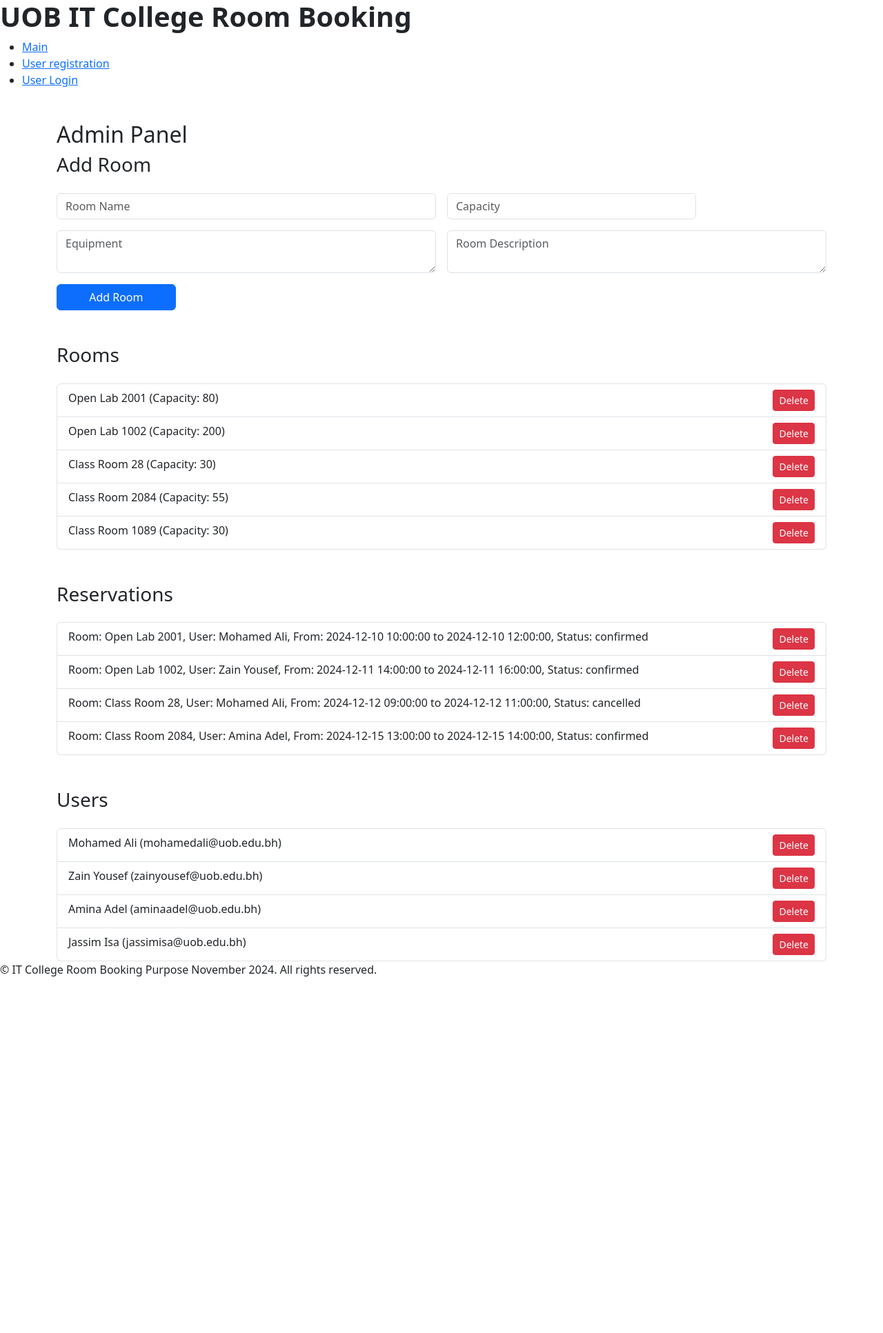
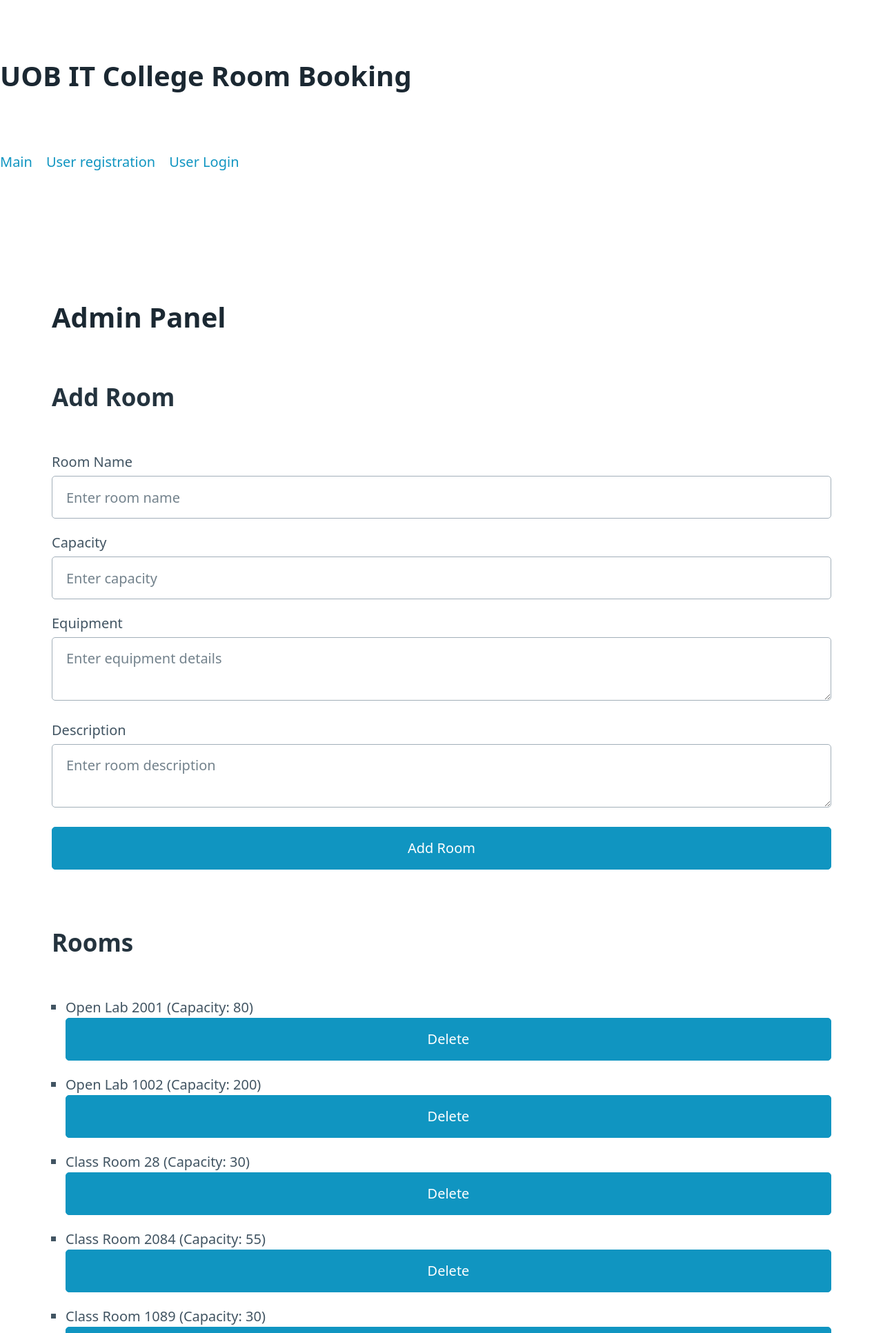
Before and after one commit to Rawan52c/ITCS333_Project, a PHP site: page /admin.php in a window 1280 px wide. Shown: the top 1933 px of the page at 69% size. Before the commit the page ends 1416 px from the top, so only its background shows below. Run offline with PHP 8.4, Linux system fonts and the light colour scheme; a user stored in the database is signed in; data comes from the database, SQL or seed files in the repository.

Commit message:
Update admin.php

```diff
--- a/admin.php
+++ b/admin.php
@@ -65,95 +65,122 @@
 $rooms = fetchAll("SELECT * FROM rooms");
 $reservations = fetchAll("SELECT r.name AS room_name, u.name AS user_name, res.start_time, res.end_time, res.status, res.id AS reservation_id FROM reservations res JOIN rooms r ON res.room_id = r.id JOIN users u ON res.user_id = u.id");
 $users = fetchAll("SELECT * FROM users");
-
 ?>
-
 <!DOCTYPE html>
 <html lang="en">
 <head>
     <meta charset="UTF-8">
     <meta name="viewport" content="width=device-width, initial-scale=1.0">
     <title>Admin Panel</title>
-    <link href="https://cdn.jsdelivr.net/npm/bootstrap@5.3.0-alpha3/dist/css/bootstrap.min.css" rel="stylesheet">
-    <link href="css/main.css" rel="stylesheet">
+    <link rel="stylesheet" href="https://unpkg.com/@picocss/pico@1.5.10/css/pico.min.css"> <!-- Pico.css CDN -->
 </head>
 <body>
 
-<?php include 'header.php'; ?>  <!-- Include the header here -->
+<?php include 'header.php'; ?> <!-- Include the header -->
 
-<div class="container mt-5">
-    <h2>Admin Panel</h2>
+<main class="container">
+    <h1>Admin Panel</h1>
 
     <!-- Display messages -->
     <?php if (isset($message)): ?>
-        <div class="alert alert-success" role="alert">
+        <article class="alert success">
             <?= htmlspecialchars($message) ?>
-        </div>
+        </article>
     <?php elseif (isset($error)): ?>
-        <div class="alert alert-danger" role="alert">
+        <article class="alert error">
             <?= htmlspecialchars($error) ?>
-        </div>
+        </article>
     <?php endif; ?>
 
     <!-- Add Room Form -->
-    <h3>Add Room</h3>
-    <form method="post" class="mt-4">
-        <div class="row g-3">
-            <div class="col-md-6">
-                <input type="text" class="form-control" name="name" placeholder="Room Name" required>
-            </div>
-            <div class="col-md-4">
-                <input type="number" class="form-control" name="capacity" placeholder="Capacity" required>
-            </div>
-            <div class="col-md-6">
-                <textarea class="form-control" name="equipment" placeholder="Equipment"></textarea>
-            </div>
-            <div class="col-md-6">
-                <textarea class="form-control" name="description" placeholder="Room Description"></textarea>
-            </div>
-            <div class="col-md-2">
-                <button type="submit" name="add_room" class="btn btn-primary w-100">Add Room</button>
-            </div>
-        </div>
+    <section>
+        <h2>Add Room</h2>
+        <form method="post">
+            <label for="name">Room Name</label>
+            <input type="text" id="name" name="name" placeholder="Enter room name" required>
+
+            <label for="capacity">Capacity</label>
+            <input type="number" id="capacity" name="capacity" placeholder="Enter capacity" required>
+
+            <label for="equipment">Equipment</label>
+            <textarea id="equipment" name="equipment" placeholder="Enter equipment details"></textarea>
+
+            <label for="description">Description</label>
+            <textarea id="description" name="description" placeholder="Enter room description"></textarea>
+
+            <button type="submit" name="add_room">Add Room</button>
         </form>
+    </section>
 
     <!-- List of Rooms -->
-    <h3 class="mt-5">Rooms</h3>
-    <ul class="list-group mt-4">
+    <section>
+        <h2>Rooms</h2>
+        <ul>
             <?php foreach ($rooms as $room): ?>
-            <li class="list-group-item d-flex justify-content-between">
+                <li>
                     <?= htmlspecialchars($room['name']) ?> (Capacity: <?= $room['capacity'] ?>)
-                <a href="?delete_room=<?= $room['id'] ?>" class="btn btn-danger btn-sm">Delete</a>
+                    <button class="delete-room" data-id="<?= $room['id'] ?>">Delete</button>
                 </li>
             <?php endforeach; ?>
         </ul>
+    </section>
 
     <!-- List of Reservations -->
-    <h3 class="mt-5">Reservations</h3>
-    <ul class="list-group mt-4">
+    <section>
+        <h2>Reservations</h2>
+        <ul>
             <?php foreach ($reservations as $reservation): ?>
-            <li class="list-group-item d-flex justify-content-between">
+                <li>
                     Room: <?= htmlspecialchars($reservation['room_name']) ?>, User: <?= htmlspecialchars($reservation['user_name']) ?>,
                     From: <?= htmlspecialchars($reservation['start_time']) ?> to <?= htmlspecialchars($reservation['end_time']) ?>,
                     Status: <?= htmlspecialchars($reservation['status']) ?>
-                <a href="?delete_reservation=<?= $reservation['reservation_id'] ?>" class="btn btn-danger btn-sm">Delete</a>
+                    <button class="delete-reservation" data-id="<?= $reservation['reservation_id'] ?>">Delete</button>
                 </li>
             <?php endforeach; ?>
         </ul>
+    </section>
 
     <!-- List of Users -->
-    <h3 class="mt-5">Users</h3>
-    <ul class="list-group mt-4">
+    <section>
+        <h2>Users</h2>
+        <ul>
             <?php foreach ($users as $user): ?>
-            <li class="list-group-item d-flex justify-content-between">
+                <li>
                     <?= htmlspecialchars($user['name']) ?> (<?= htmlspecialchars($user['email']) ?>)
-                <a href="?delete_user=<?= $user['id'] ?>" class="btn btn-danger btn-sm">Delete</a>
+                    <button class="delete-user" data-id="<?= $user['id'] ?>">Delete</button>
                 </li>
             <?php endforeach; ?>
         </ul>
-</div>
+    </section>
+</main>
 
-<?php include 'footer.php'; ?>  <!-- Include footer here -->
+<?php include 'footer.php'; ?> <!-- Include the footer -->
+
+<script>
+    // Add event listeners for delete buttons
+    document.addEventListener('click', function (event) {
+        if (event.target.matches('.delete-room')) {
+            const roomId = event.target.dataset.id;
+            if (confirm('Are you sure you want to delete this room?')) {
+                window.location.href = `?delete_room=${roomId}`;
+            }
+        }
+
+        if (event.target.matches('.delete-reservation')) {
+            const reservationId = event.target.dataset.id;
+            if (confirm('Are you sure you want to delete this reservation?')) {
+                window.location.href = `?delete_reservation=${reservationId}`;
+            }
+        }
+
+        if (event.target.matches('.delete-user')) {
+            const userId = event.target.dataset.id;
+            if (confirm('Are you sure you want to delete this user?')) {
+                window.location.href = `?delete_user=${userId}`;
+            }
+        }
+    });
+</script>
 
 </body>
 </html>
```
Lines whose indentation alone changed are shown as unchanged.
